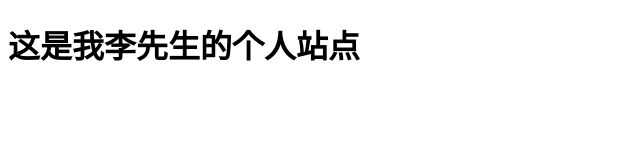
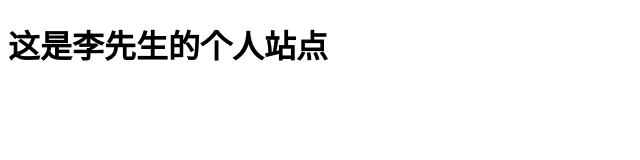
Before and after one commit to threepage/threepage.github.io, a plain HTML site: page index.html in a window 1280 px wide. Shown: the whole page, without its empty margins (0-640 px from the left). Drawn offline with Linux system fonts and the light colour scheme.

Commit message:
更新代码

```diff
--- a/index.html
+++ b/index.html
@@ -4,6 +4,6 @@
 	<title>个人主页</title>
 </head>
 <body>
-<h1>这是我李先生的个人站点</h1>
+<h1>这是李先生的个人站点</h1>
 </body>
 </html>
```
